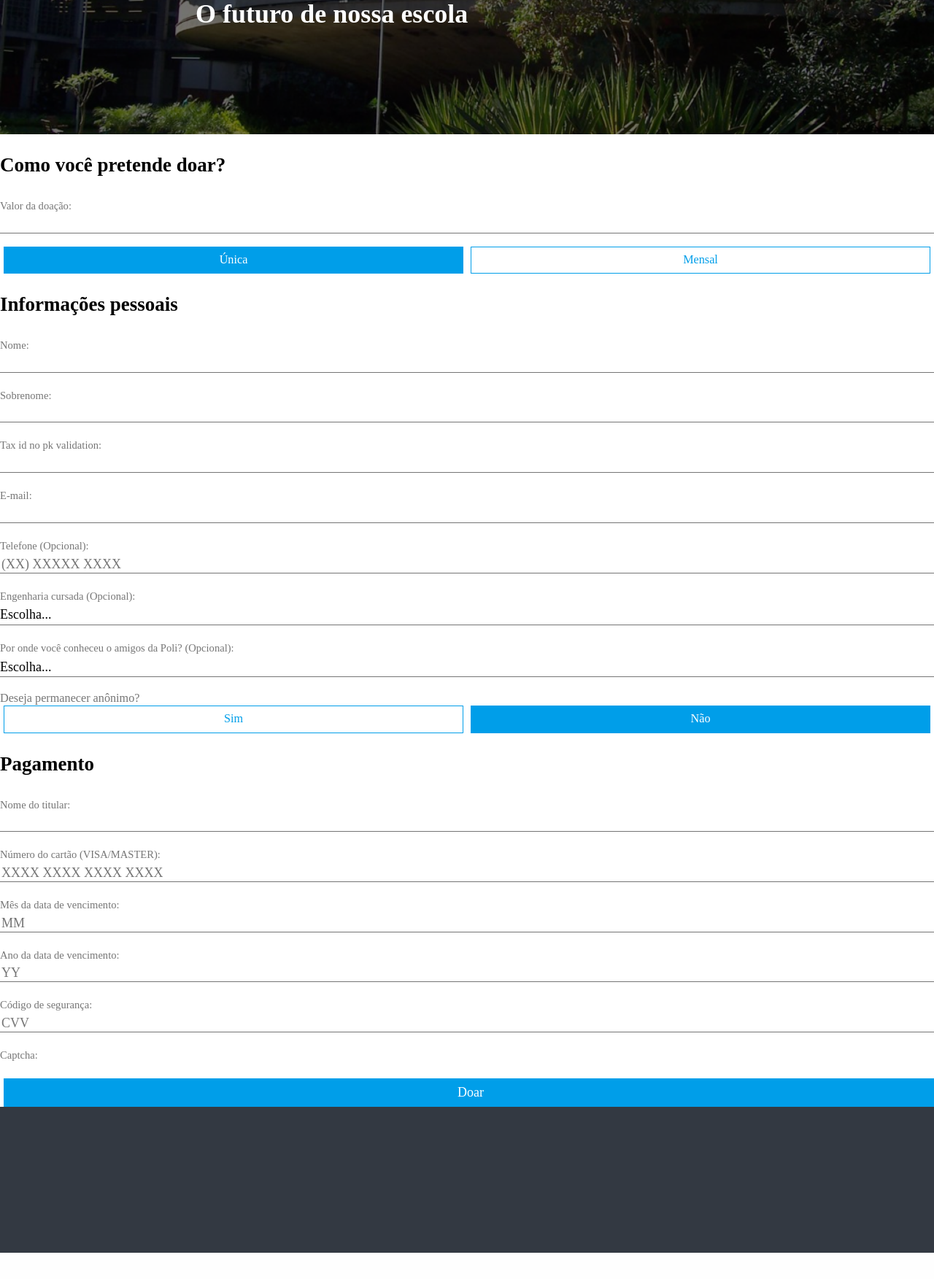
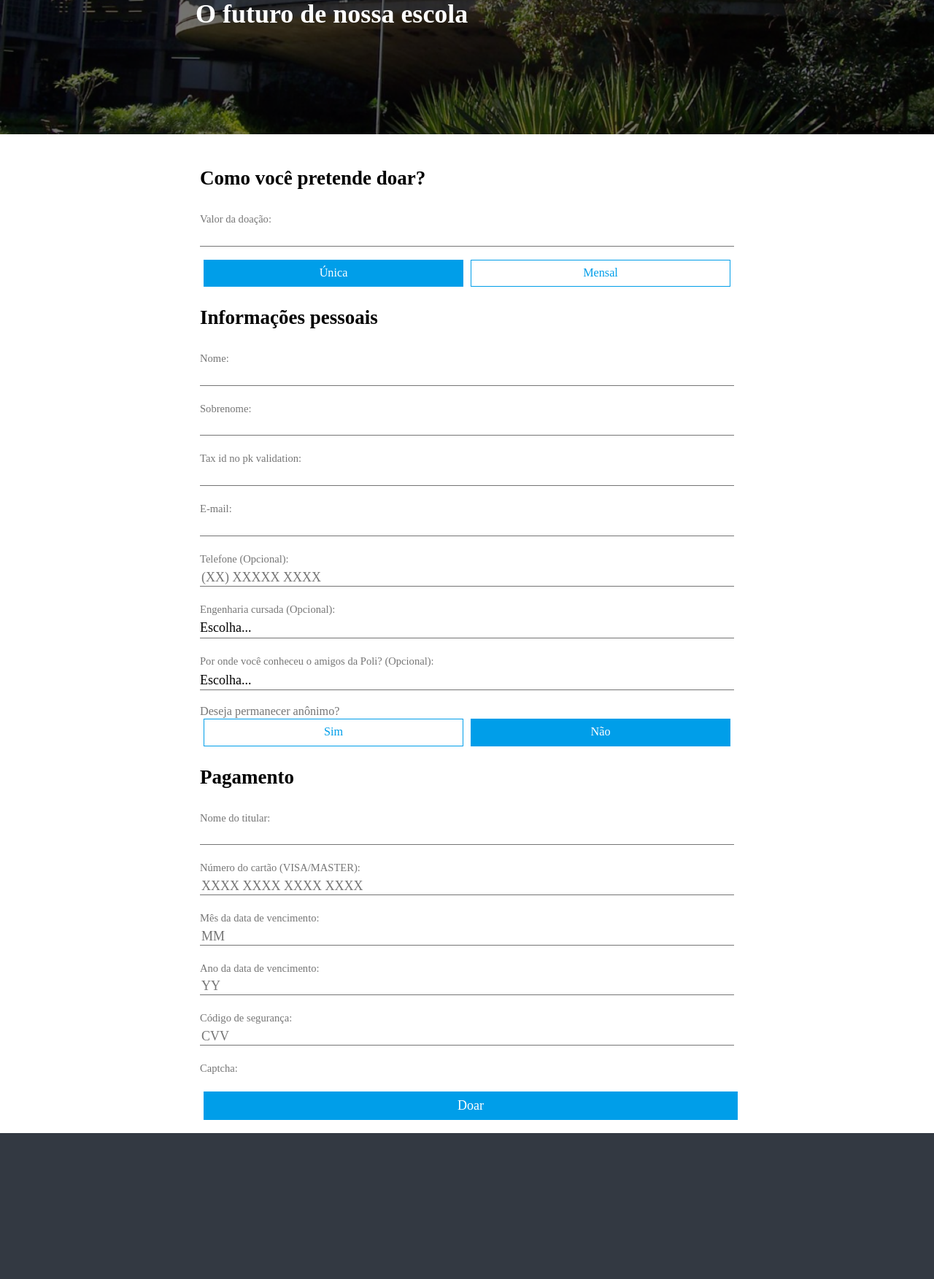
Before and after one commit to amigosdapoli/donation-system, a Django app: page / in a window 1280 px wide. Shown: the part 197-1950 px from the top of the page at 73% size. Before the commit the page ends 1914 px from the top, so only its background shows below. Run offline with Django 3.2, Linux system fonts and the light colour scheme; some libraries are stand-ins or nearby versions.

Commit message:
Single class in html form

```diff
--- a/dbwrapper/templates/dbwrapper/donation_form.html
+++ b/dbwrapper/templates/dbwrapper/donation_form.html
@@ -34,7 +34,7 @@
         </div>
     </div>
 
-    <form method="POST" class="form-inline" class="donation-form">
+    <form method="POST" class="donation-form">
 
             {% if payment_form.errors or donor_form.errors or donation_form.errors %}
                 <div class="alert alert-error">
```
